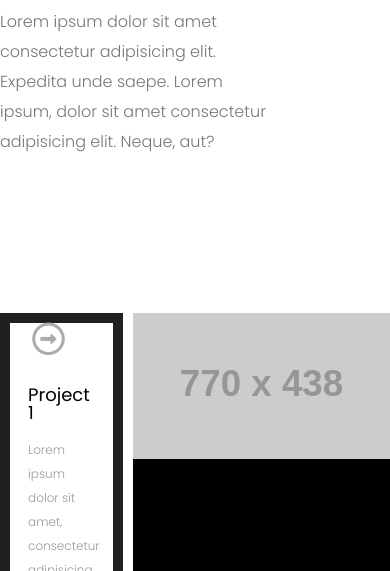
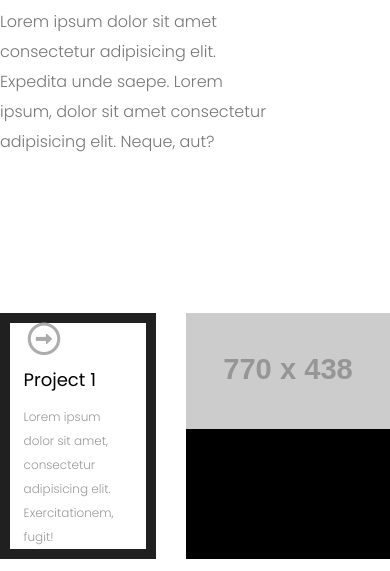
Before and after one commit to fhaque/portfolio-page-2017, a website: page index.html in a window 390 px wide. Shown: the part 273-844 px from the top of the page. Drawn offline with nearby package versions, Linux system fonts and the light colour scheme; files that its build step writes are made by us from their sources; placeholder pictures from the web are drawn by us; files whose address does not match are found by name; a web font is replaced by a local one.

Commit message:
working on portfolio responsive

```diff
--- a/dev/styles/partials/_portfolio.scss
+++ b/dev/styles/partials/_portfolio.scss
@@ -26,11 +26,19 @@
 
     width: pOfWrapper(370px);
 
+    @include respond-to("medium") {
+        width: 40%;
+    }
+
     // padding: 110px 50px;
 }
 
 .portfolioItemInfo__content {
     width: 65%;
+
+    @include respond-to("medium") {
+        width: 80%;
+    }
 }
 
 
@@ -59,6 +67,11 @@
     line-height: remCalc(18px);
     font-weight: $medFontWeight;
     color: $portfolioItemHeadingColor;
+
+    @include respond-to("medium") {
+        margin-top: remCalc(15px);
+        margin-bottom: remCalc(16px);
+    }
 }
 
 .portfolioItemInfo__description {
@@ -72,6 +85,10 @@
     width: pOfWrapper(770px);
 
     background-color: black;
+
+    @include respond-to("medium") {
+        width: calc(60% - 30px); //30px: margin
+    }
 }
 
 .portfolioItemDisplay img {
```
